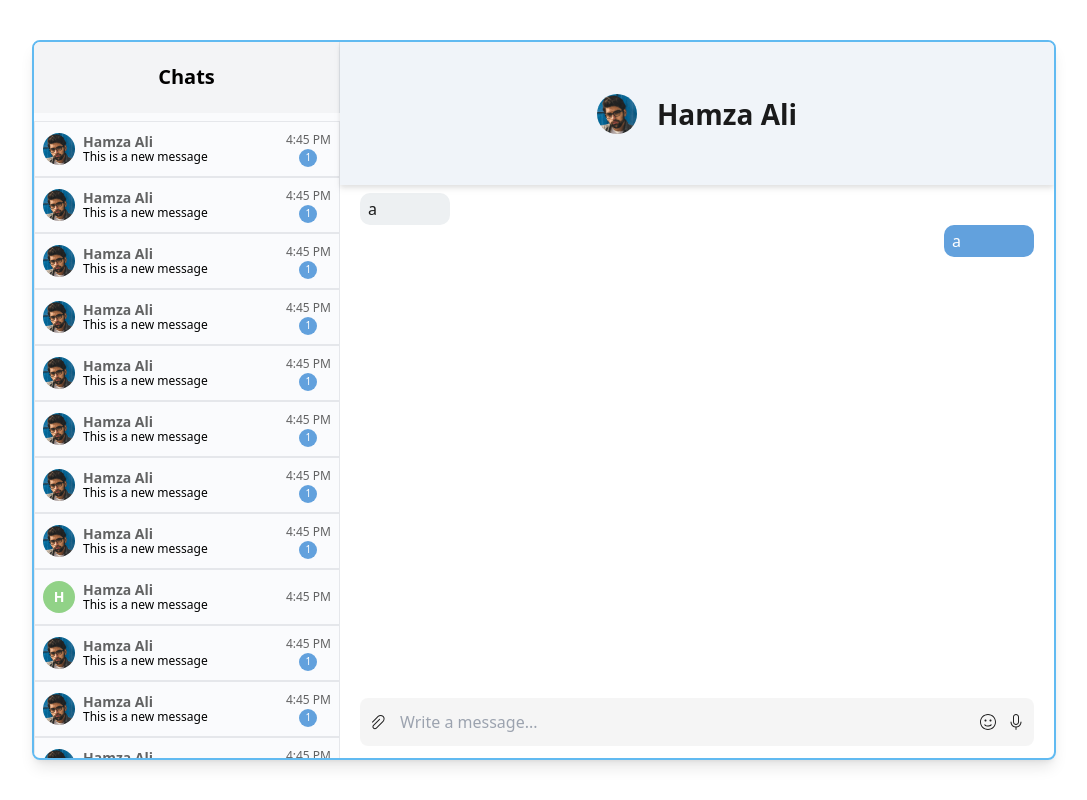
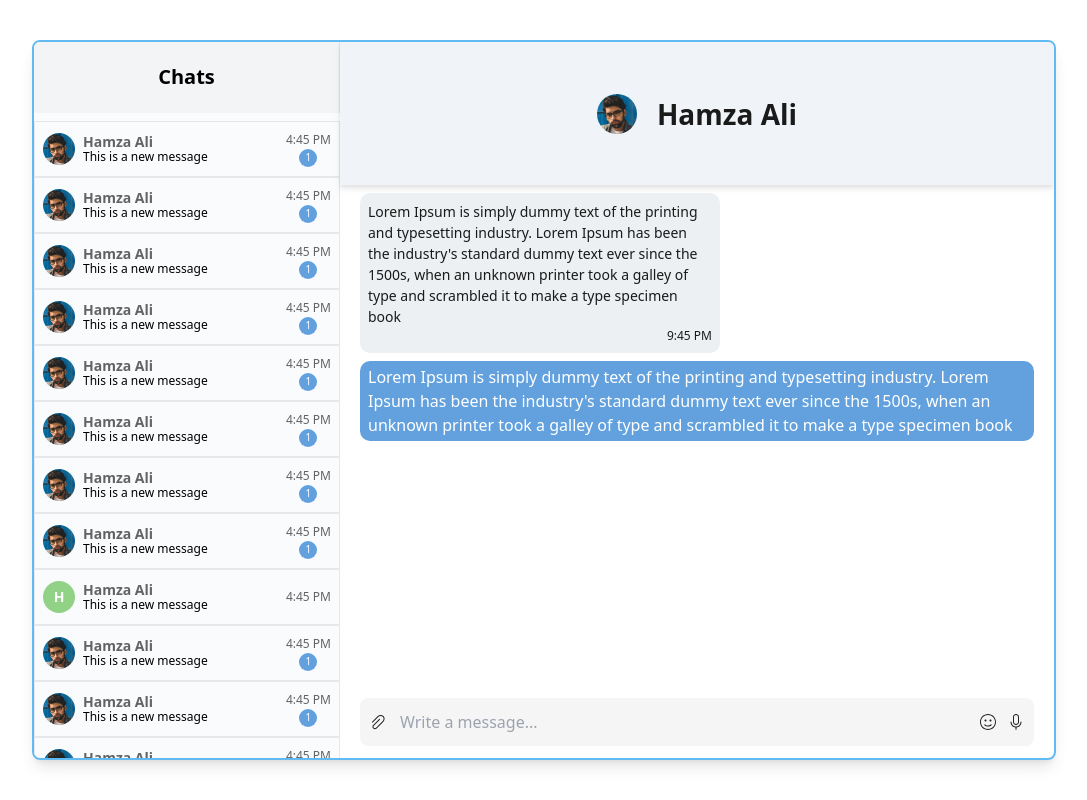
Before and after one commit to Hat52/Chat-App, a React (Vite) app in the folder client/: page / in a window 1280 px wide. Shown: the whole page, without its empty margins (96-1183 px from the left). Built offline with nearby package versions, Linux system fonts and the light colour scheme.

Commit message:
message style

```diff
--- a/client/src/components/MessageContainer/index.tsx
+++ b/client/src/components/MessageContainer/index.tsx
@@ -18,15 +18,24 @@ export default function MessageContainer({ name, avatar }: IMessageContainer) {
 				)}
 				<h1 className="font-semibold text-[28px] text-[#000000E4]">{name}</h1>
 			</div>
-			<div className="flex h-[70%] px-5 flex-col py-2 overflow-y-scroll">
+			<div className="flex h-[70%] px-5 flex-col py-2 overflow-y-scroll gap-2">
 				<div className="flex justify-left">
-					<p className="p-1 bg-[#EDF0F2] text-[#000000E4] min-w-[90px] rounded-[10px] max-w-max text-left px-2">
-						a
-					</p>
+					<div className="bg-[#EDF0F2] text-[#000000E4] p-2 min-w-[180px] max-w-[360px] rounded-[10px] text-left px-2">
+						<p className="text-[14px]">
+							Lorem Ipsum is simply dummy text of the printing and typesetting industry.
+							Lorem Ipsum has been the industry's standard dummy text ever since the 1500s,
+							when an unknown printer took a galley of type and scrambled it to make a type
+							specimen book
+						</p>
+						<p className="text-end text-[12px]">9:45 PM</p>
+					</div>
 				</div>
 				<div className="flex justify-end">
 					<p className="p-1 bg-[#62A1DD] text-white min-w-[90px] rounded-[10px] max-w-max text-left px-2">
-						a
+						Lorem Ipsum is simply dummy text of the printing and typesetting industry. Lorem
+						Ipsum has been the industry's standard dummy text ever since the 1500s, when an
+						unknown printer took a galley of type and scrambled it to make a type specimen
+						book
 					</p>
 				</div>
 			</div>
```
